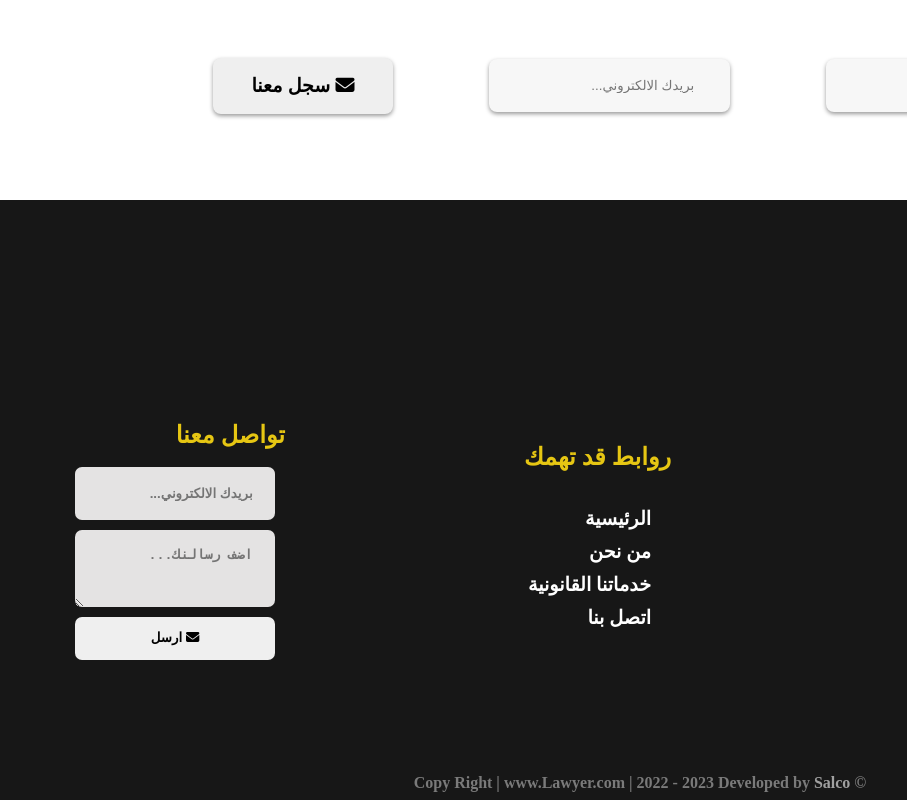
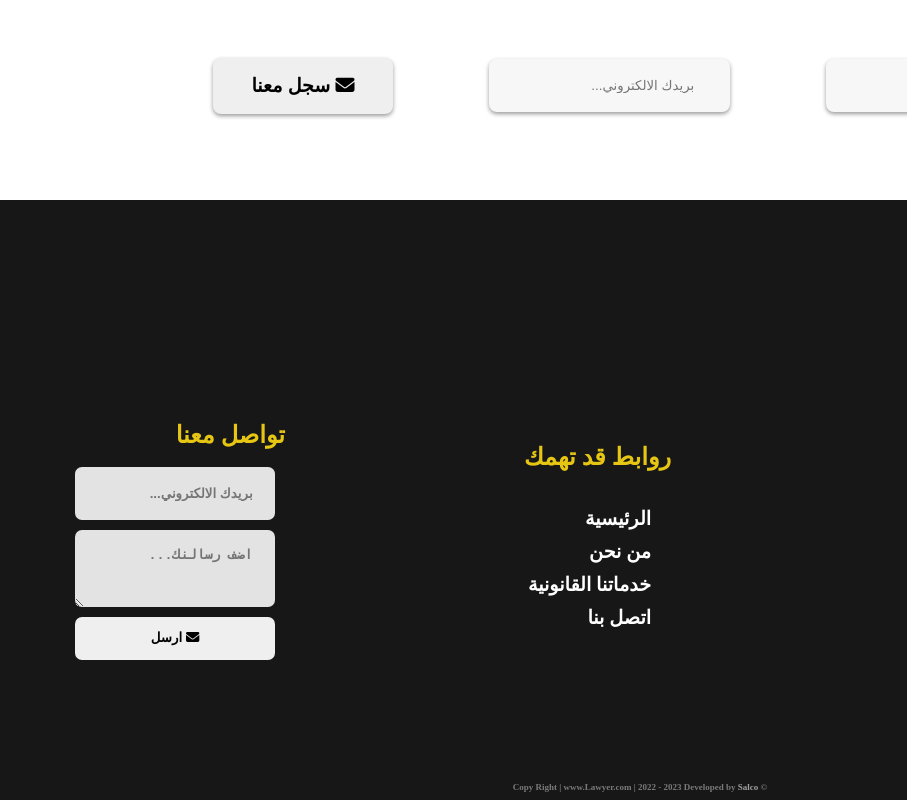
Before and after one commit to loussaief/lawyer, a plain HTML site: page index.html in a window 1280 px wide. Shown: the part 4356-5156 px from the top of the page, 0-907 px from the left. Drawn offline with Linux system fonts and the light colour scheme.

Commit message:
firstcommit

```diff
--- a/main.css
+++ b/main.css
@@ -758,6 +758,9 @@ position: relative;
     .footer-bottom>p >a{
         color: #a0a0a0;
     }
+    .footer-bottom>p{
+        font-size: 9px;
+    }
  @media screen and (max-width: 1000px) {
 footer{
 height: min-content;
```
